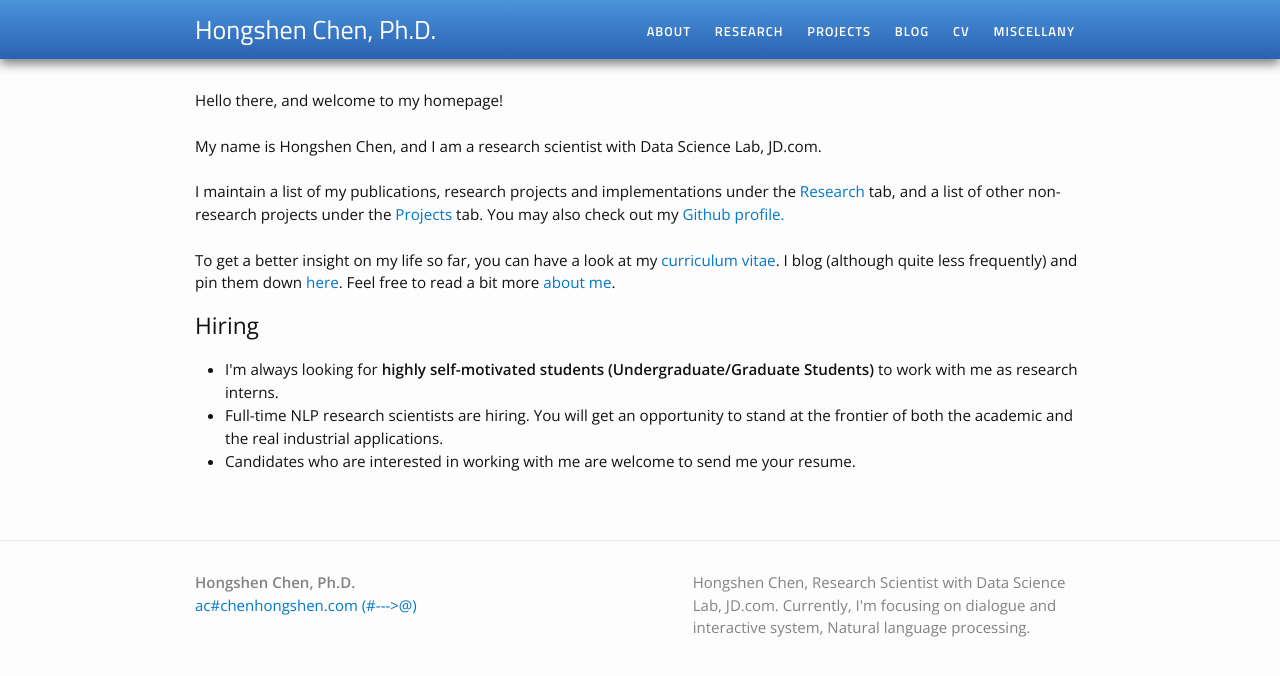
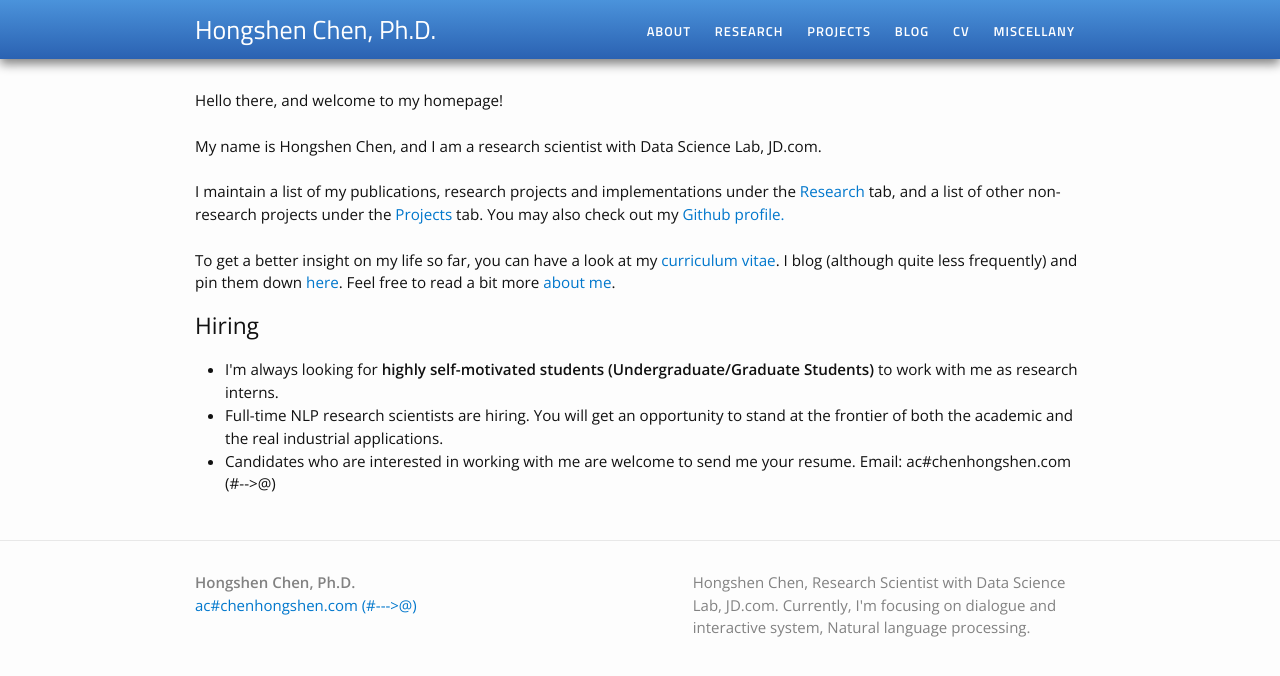
Before and after one commit to chenhongshen/chenhongshen.github.io, a Jekyll site: the page built from index.html, in a window 1280 px wide. Shown: the top 676 px of the page. Built offline with Jekyll 4.4.1, drawn with Linux system fonts in a browser that asks for light colours.

Commit message:
Update index.html

```diff
--- a/index.html
+++ b/index.html
@@ -17,7 +17,7 @@ To get a better insight on my life so far, you can have a look at my <a href="/c
 <ul>
 <li>I'm always looking for <b> highly self-motivated students (Undergraduate/Graduate Students)</b> to work with me as research interns.</li>
 <li>Full-time NLP research scientists are hiring. You will get an opportunity to stand at the frontier of both the academic and the real industrial applications. </li>
-<li>Candidates who are interested in working with me are welcome to send me your resume.</li>
+<li>Candidates who are interested in working with me are welcome to send me your resume. Email: ac#chenhongshen.com (#-->@)</li>
 </ul>
 
 <!--
```
